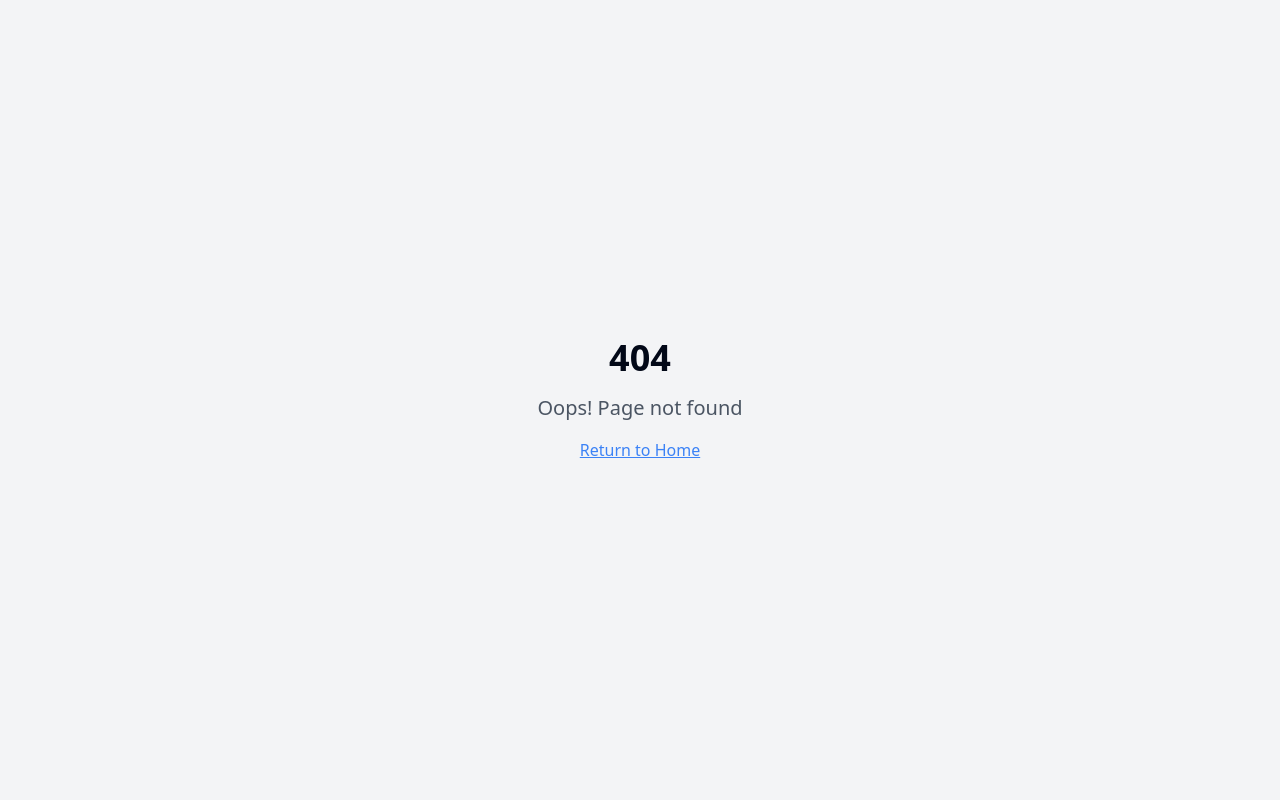
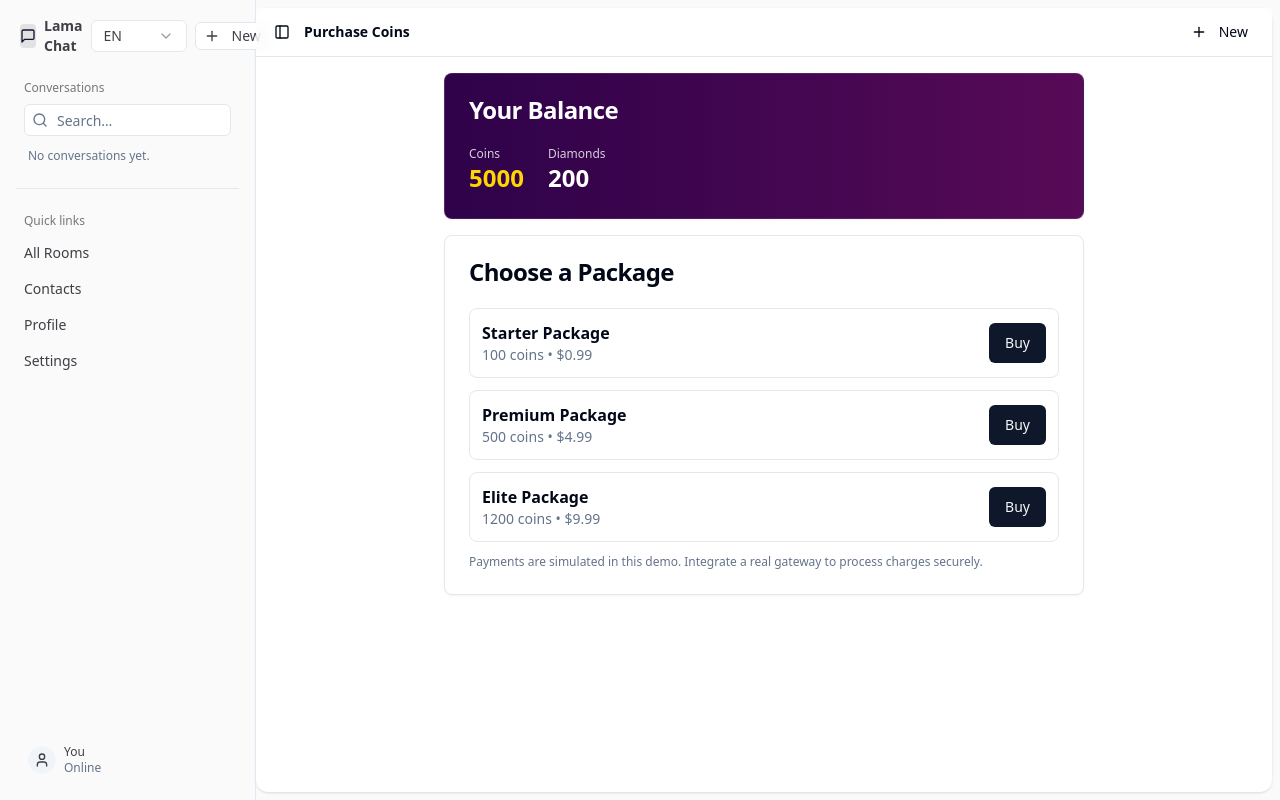
Before and after one commit to samersoub/chat, a React (Vite) app: page /coins in a window 1280 px wide. Before the commit this address had no page. Built offline with nearby package versions, Linux system fonts and the light colour scheme.

Commit message:
[dyad] إضافة صفحة شراء عملات وربطها بالتطبيق - wrote 4 file(s)

```diff
--- a/src/App.tsx
+++ b/src/App.tsx
@@ -34,6 +34,7 @@ import PrivateCall from "./pages/matching/PrivateCall";
 import RateMatch from "./pages/matching/RateMatch";
 import Earnings from "./pages/finance/Earnings";
 import Withdrawal from "./pages/finance/Withdrawal";
+import CoinPurchase from "./pages/finance/CoinPurchase";
 
 const queryClient = new QueryClient();
 
@@ -67,6 +68,8 @@ const App = () => (
             {/* Earnings & Withdrawal */}
             <Route path="/earnings" element={<Earnings />} />
             <Route path="/withdrawal" element={<Withdrawal />} />
+            {/* Coin purchase */}
+            <Route path="/coins" element={<CoinPurchase />} />
             {/* Agency */}
             <Route path="/agency/host" element={<HostAgency />} />
             <Route path="/agency/recharge" element={<RechargeAgency />} />
--- a/src/pages/Index.tsx
+++ b/src/pages/Index.tsx
@@ -71,6 +71,15 @@ const Index = () => {
               <Button asChild variant="outline"><Link to="/earnings">Open</Link></Button>
             </CardContent>
           </Card>
+          <Card>
+            <CardContent className="p-4 flex items-center justify-between">
+              <div>
+                <div className="font-semibold">Purchase Coins</div>
+                <div className="text-sm text-muted-foreground">Buy starter, premium, or elite coin packs</div>
+              </div>
+              <Button asChild variant="outline"><Link to="/coins">Open</Link></Button>
+            </CardContent>
+          </Card>
         </div>
       </div>
       <BottomTab />
--- /dev/null
+++ b/src/pages/finance/CoinPurchase.tsx
@@ -0,0 +1,72 @@
+"use client";
+
+import React, { useState } from "react";
+import ChatLayout from "@/components/chat/ChatLayout";
+import { Card, CardHeader, CardTitle, CardContent } from "@/components/ui/card";
+import { Button } from "@/components/ui/button";
+import { EconomyService } from "@/services/EconomyService";
+import { showSuccess, showError } from "@/utils/toast";
+import { AnalyticsService } from "@/services/AnalyticsService";
+
+const packages = [
+  { id: "starter", coins: 100, price: 0.99 },
+  { id: "premium", coins: 500, price: 4.99 },
+  { id: "elite", coins: 1200, price: 9.99 },
+];
+
+const CoinPurchase: React.FC = () => {
+  const [bal, setBal] = useState(EconomyService.getBalance());
+
+  return (
+    <ChatLayout title="Purchase Coins">
+      <div className="mx-auto max-w-2xl p-4 space-y-4">
+        <Card className="bg-gradient-to-r from-[#2E0249] to-[#570A57] text-white border-white/10">
+          <CardHeader><CardTitle>Your Balance</CardTitle></CardHeader>
+          <CardContent className="flex items-center gap-6">
+            <div>
+              <div className="text-xs opacity-80">Coins</div>
+              <div className="text-2xl font-bold text-[#FFD700]">{bal.coins}</div>
+            </div>
+            <div>
+              <div className="text-xs opacity-80">Diamonds</div>
+              <div className="text-2xl font-bold">{bal.diamonds}</div>
+            </div>
+          </CardContent>
+        </Card>
+
+        <Card>
+          <CardHeader><CardTitle>Choose a Package</CardTitle></CardHeader>
+          <CardContent className="grid gap-3">
+            {packages.map((p) => (
+              <div key={p.id} className="rounded-lg border p-3 flex items-center justify-between">
+                <div>
+                  <div className="font-semibold capitalize">{p.id} package</div>
+                  <div className="text-sm text-muted-foreground">{p.coins} coins • ${p.price}</div>
+                </div>
+                <Button
+                  onClick={() => {
+                    try {
+                      const b = EconomyService.rechargeCoins(p.coins, "stripe");
+                      setBal({ ...b });
+                      AnalyticsService.track("coin_purchase", { package: p.id, coins: p.coins, price: p.price });
+                      showSuccess(`Purchased ${p.coins} coins`);
+                    } catch (e: any) {
+                      showError(e.message || "Purchase failed");
+                    }
+                  }}
+                >
+                  Buy
+                </Button>
+              </div>
+            ))}
+            <div className="text-xs text-muted-foreground">
+              Payments are simulated in this demo. Integrate a real gateway to process charges securely.
+            </div>
+          </CardContent>
+        </Card>
+      </div>
+    </ChatLayout>
+  );
+};
+
+export default CoinPurchase;
--- /dev/null
+++ b/src/services/AnalyticsService.ts
@@ -0,0 +1,37 @@
+"use client";
+
+type AnalyticsEvent = {
+  name: string;
+  meta?: Record<string, any>;
+  at: number;
+};
+
+const KEY = "analytics:events";
+
+function read(): AnalyticsEvent[] {
+  const raw = localStorage.getItem(KEY);
+  if (!raw) return [];
+  try {
+    return JSON.parse(raw) as AnalyticsEvent[];
+  } catch {
+    return [];
+  }
+}
+
+function write(events: AnalyticsEvent[]) {
+  localStorage.setItem(KEY, JSON.stringify(events));
+}
+
+export const AnalyticsService = {
+  track(name: string, meta?: Record<string, any>) {
+    const events = read();
+    events.push({ name, meta, at: Date.now() });
+    write(events);
+  },
+  getAll(): AnalyticsEvent[] {
+    return read();
+  },
+  clear() {
+    write([]);
+  },
+};
```
